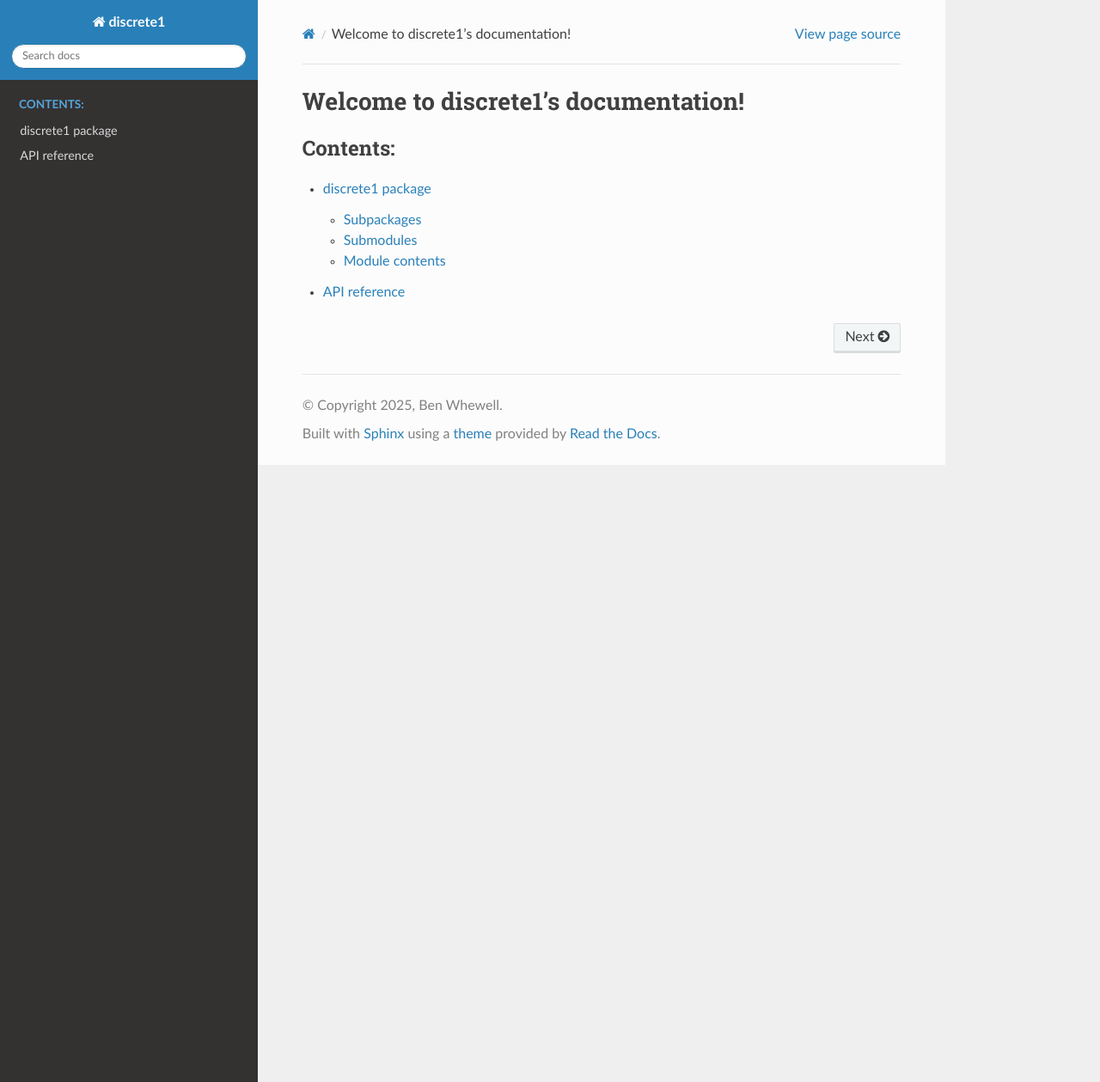
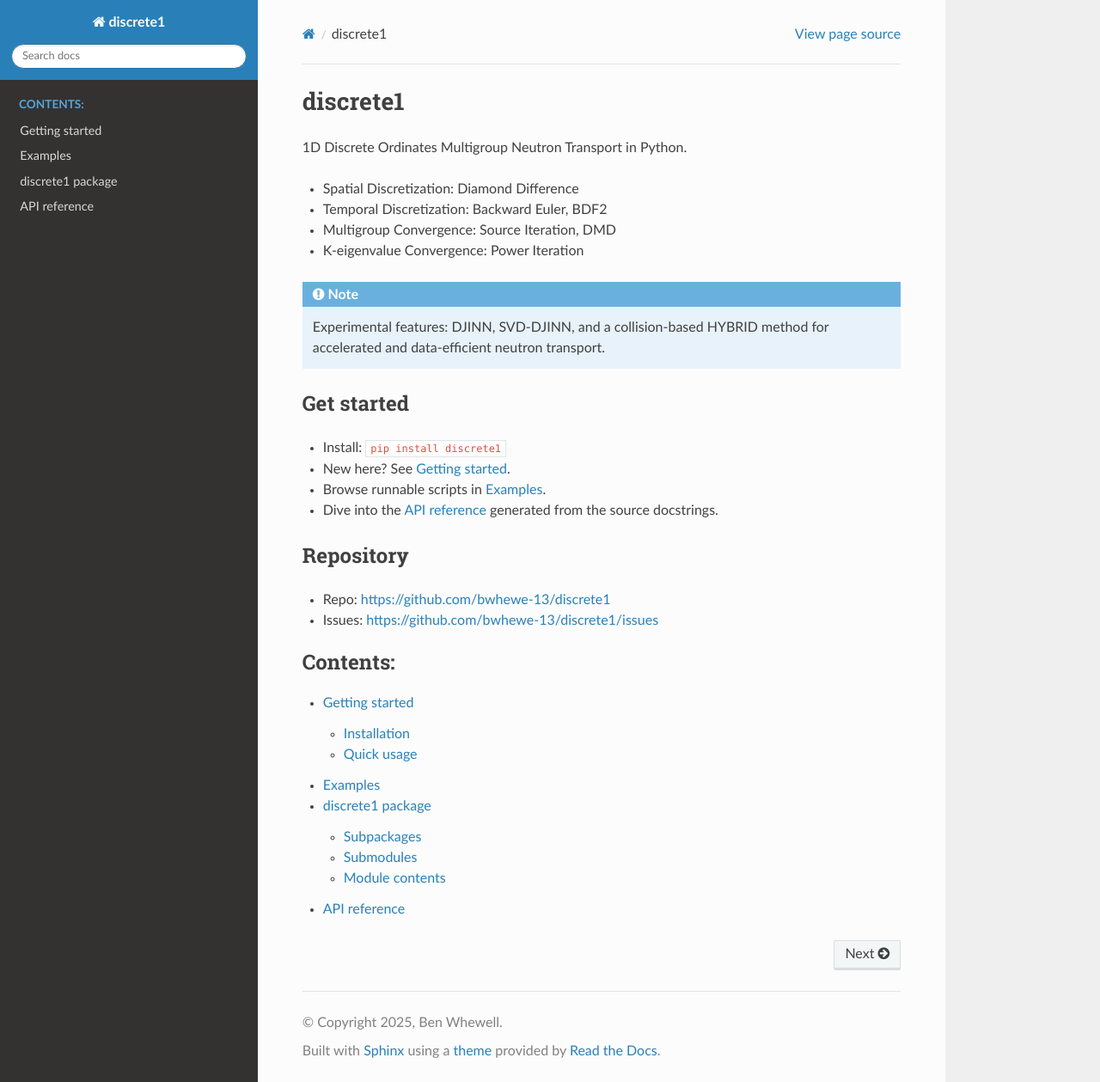
Before and after one commit to bwhewe-13/discrete1, a Sphinx documentation site: the page built from docs/source/index.rst, in a window 1280 px wide and 1259 px high. Shown: the whole window at 86% size. Built offline with Sphinx 7.4.7 and the Read the Docs theme 3.1.0, drawn with Linux system fonts in a browser that asks for light colours; pages that are not in the unit, such as notebooks, are missing from menus.

Commit message:
docs: migrate narrative docs from Jekyll to Sphinx/MyST

```diff
--- a/docs/requirements.txt
+++ b/docs/requirements.txt
@@ -1,2 +1,3 @@
-sphinx>=3.0
+sphinx>=5
 sphinx-rtd-theme
+myst-parser
--- a/docs/source/conf.py
+++ b/docs/source/conf.py
@@ -41,7 +41,14 @@ extensions = [
     "sphinx.ext.autosummary",
     "sphinx.ext.viewcode",  # add links to highlighted source
     "sphinx.ext.coverage",
+    "myst_parser",  # Markdown (MyST) support for narrative pages
 ]
+
+# Recognize both reStructuredText and Markdown sources.
+source_suffix = {
+    ".rst": "restructuredtext",
+    ".md": "markdown",
+}
 
 # Generate autosummary pages automatically.
 autosummary_generate = True
@@ -51,6 +58,9 @@ napoleon_google_docstring = False
 napoleon_numpy_docstring = True
 napoleon_include_init_with_doc = True
 napoleon_preprocess_types = True
+# Render "Attributes" sections as :ivar: fields so they don't collide with
+# autodoc's dataclass-field documentation (avoids duplicate-object warnings).
+napoleon_use_ivar = True
 
 # Add any paths that contain templates here, relative to this directory.
 templates_path = ["_templates"]
--- a/docs/source/index.rst
+++ b/docs/source/index.rst
@@ -1,9 +1,36 @@
-Welcome to discrete1's documentation!
-=====================================
+discrete1
+=========
+
+1D Discrete Ordinates Multigroup Neutron Transport in Python.
+
+- Spatial Discretization: Diamond Difference
+- Temporal Discretization: Backward Euler, BDF2
+- Multigroup Convergence: Source Iteration, DMD
+- K-eigenvalue Convergence: Power Iteration
+
+.. note::
+   Experimental features: DJINN, SVD-DJINN, and a collision-based HYBRID method
+   for accelerated and data-efficient neutron transport.
+
+Get started
+-----------
+
+- Install: ``pip install discrete1``
+- New here? See :doc:`getting-started`.
+- Browse runnable scripts in :doc:`examples`.
+- Dive into the :doc:`api` generated from the source docstrings.
+
+Repository
+----------
+
+- Repo: https://github.com/bwhewe-13/discrete1
+- Issues: https://github.com/bwhewe-13/discrete1/issues
 
 .. toctree::
     :maxdepth: 2
     :caption: Contents:
 
+    getting-started
+    examples
     discrete1
     api
```
Also changed, not shown: docs/source/discrete1.djinn1d.rst (deleted, +0 -7 lines), docs/source/discrete1.ml.rst (+8 -0 lines), docs/source/discrete1.utils.decorators.rst (added, +7 -0 lines), docs/source/examples.md (renamed from website/examples.md, +0 -6 lines), docs/source/getting-started.md (renamed from website/getting-started.md, +1 -7 lines), website/_config.yml (deleted, +0 -59 lines), website/index.md (deleted, +0 -29 lines), .readthedocs.yaml (deleted).
